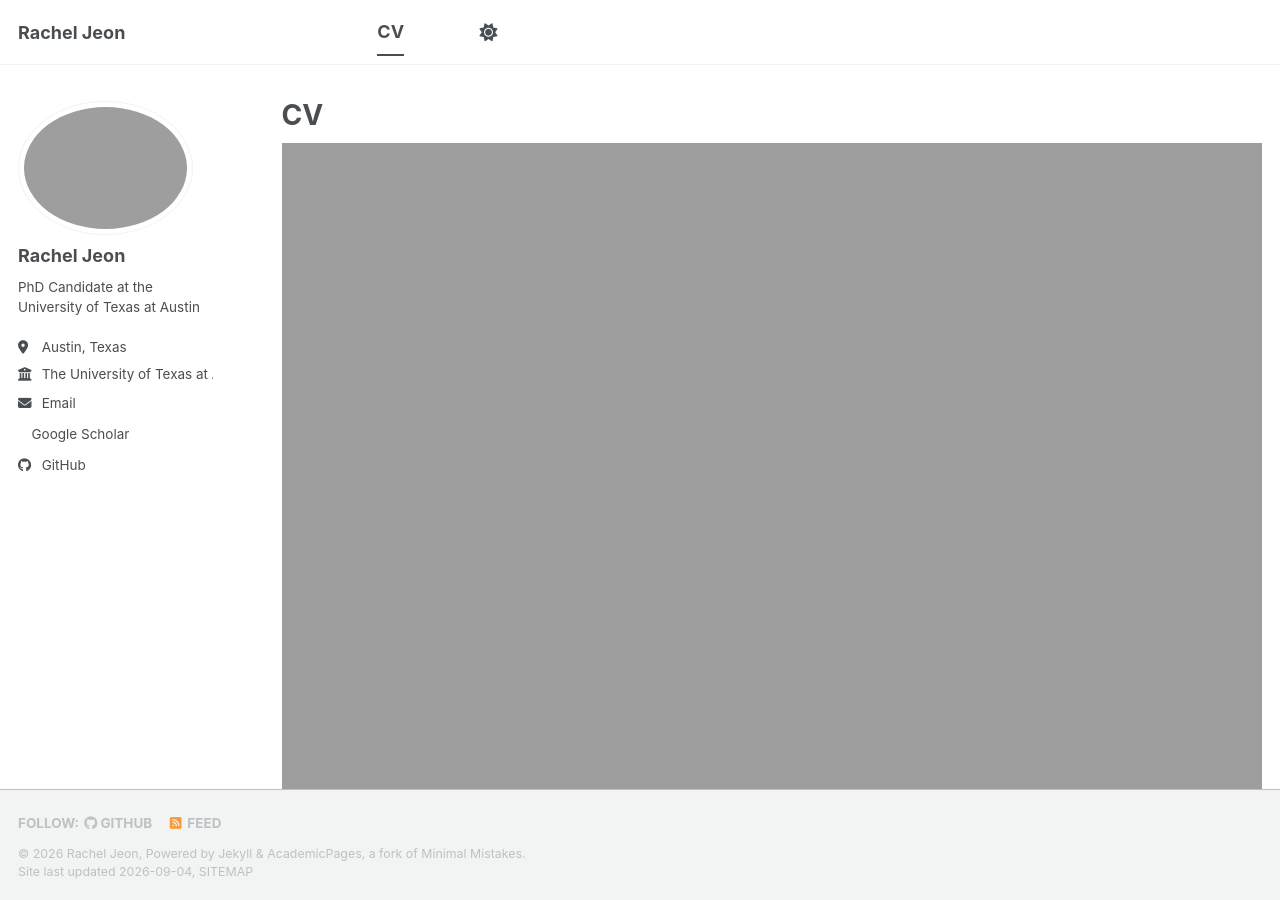
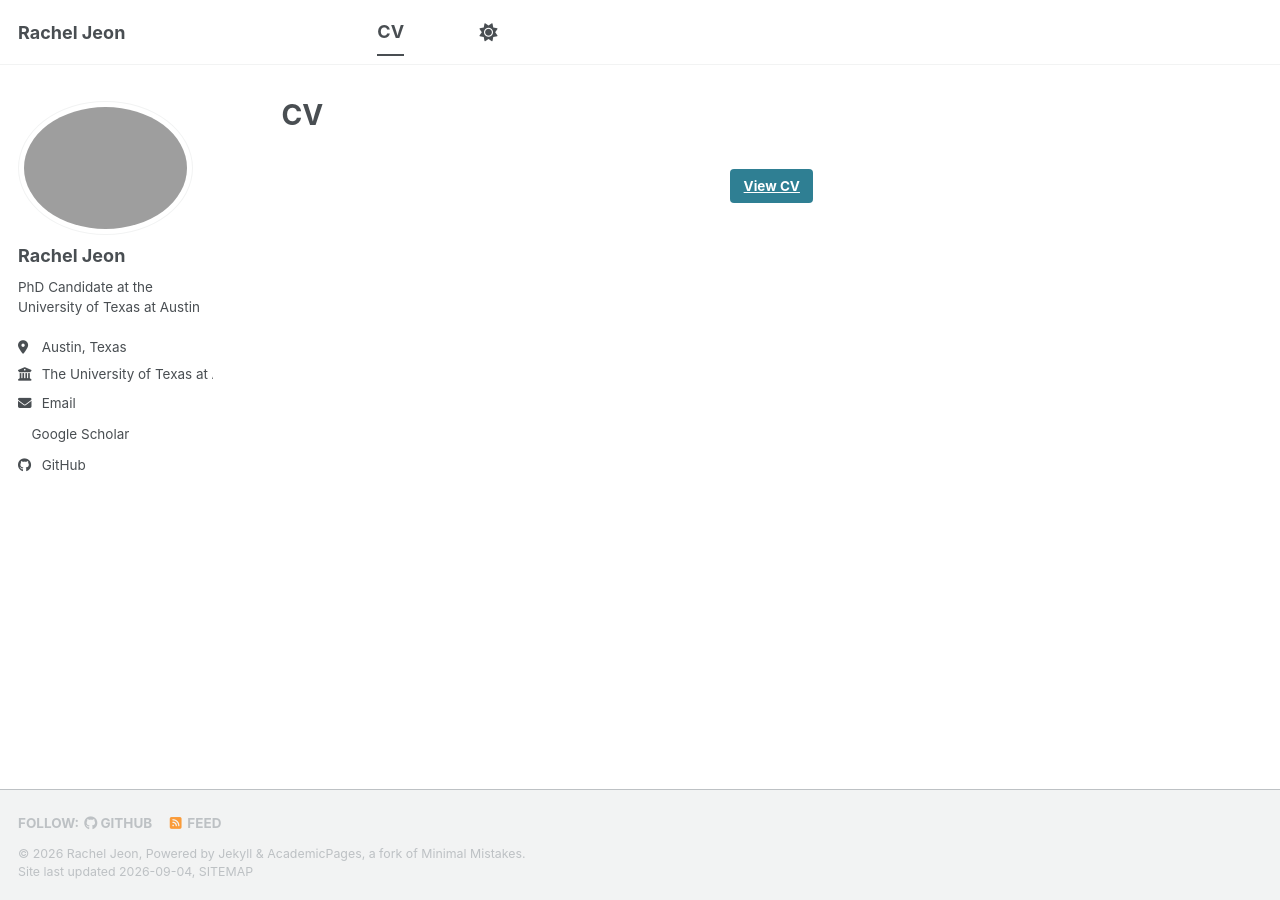
Before and after one commit to rachel-jeon/rachel-jeon.github.io, a Jekyll site: the page built from _pages/cv.md, in a window 1280 px wide and 900 px high. Built offline with Jekyll 4.4.1, drawn with Linux system fonts in a browser that asks for light colours; a style sheet for code colours, icons or effects is not loaded.

Commit message:
Update cv.md

```diff
--- a/_pages/cv.md
+++ b/_pages/cv.md
@@ -9,9 +9,10 @@ redirect_from:
 
 {% include base_path %}
 
-<iframe
-  src="{{ base_path }}/files/cv.pdf"
-  width="100%"
-  height="1200px"
-  style="border: none;">
-</iframe>
+<div style="text-align: center; margin-top: 40px;">
+  <a href="{{ base_path }}/files/cv.pdf"
+     class="btn btn--primary"
+     target="_blank">
+    View CV
+  </a>
+</div>
```
